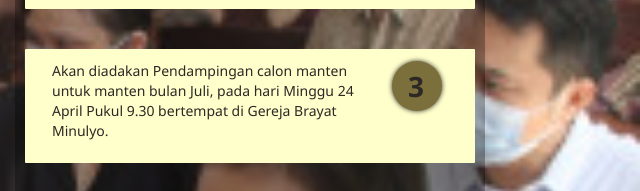
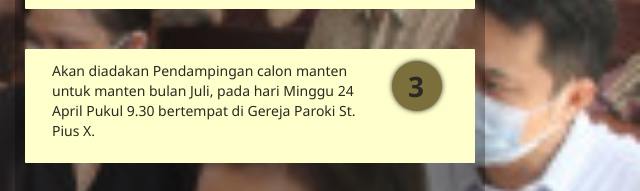
Before and after one commit to penzzzluv/uas_menpro_sj, a plain HTML site: page index.html in a window 1280 px wide. Shown: the part 1855-2046 px from the top of the page, 640-1280 px from the left. Drawn offline with nearby package versions, Linux system fonts and the light colour scheme.

Commit message:
Update index.html
Mengedit paragraf

```diff
--- a/index.html
+++ b/index.html
@@ -449,7 +449,7 @@
 
                   <div class="row others">
                     <div class="col-md-10 col-sm-11 col-xs-10">
-                      <p>Akan diadakan Pendampingan calon manten untuk manten bulan Juli, pada hari Minggu 24 April Pukul 9.30 bertempat di Gereja Brayat Minulyo.</p>
+                      <p>Akan diadakan Pendampingan calon manten untuk manten bulan Juli, pada hari Minggu 24 April Pukul 9.30 bertempat di Gereja Paroki St. Pius X.</p>
                     </div>
                     <div class="col-md-2 col-sm-1 col-xs-2 others-no-container">
                       <h1 class="others-no-iii">3</h1>
```
